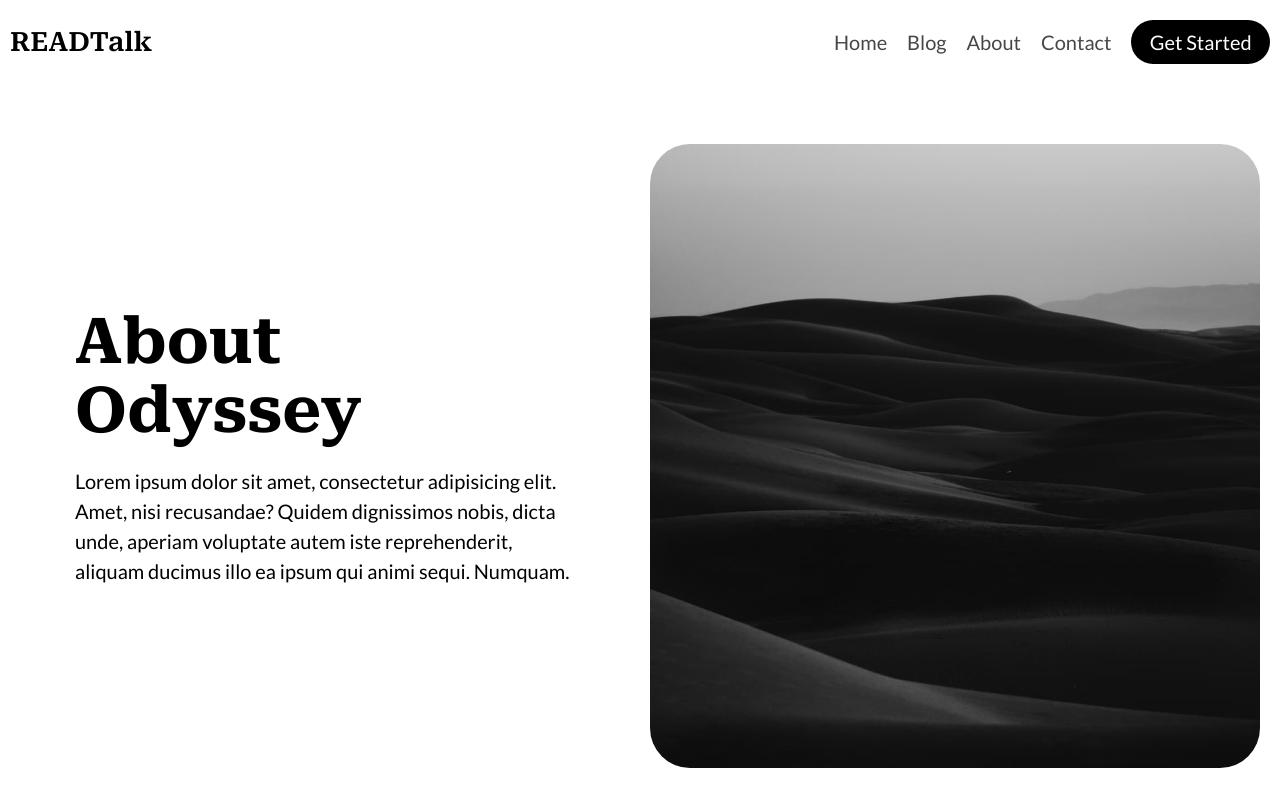
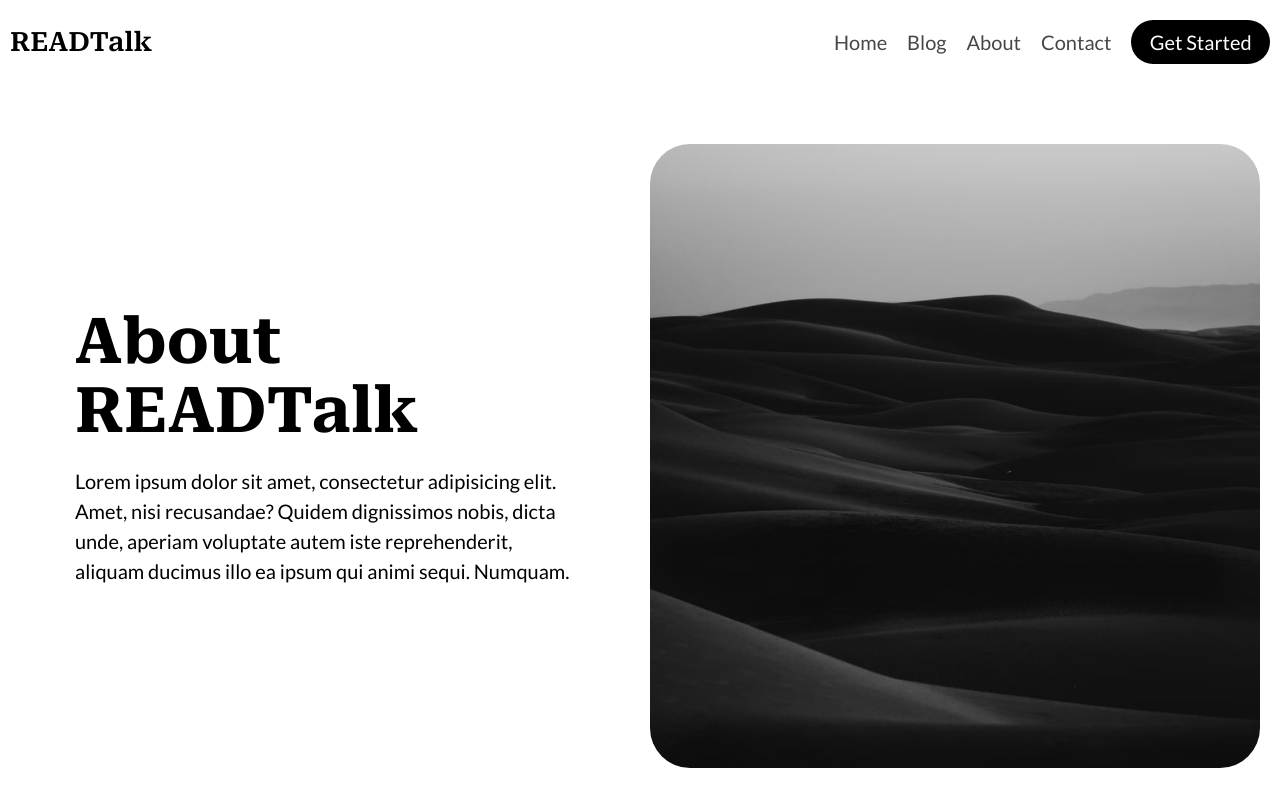
Before and after one commit to readtalk/readtalk, an Astro site: page /company/about in a window 1280 px wide. Shown: the top 800 px of the page. Built offline with nearby package versions, Linux system fonts and the light colour scheme; Astro itself is replaced by a stand-in of ours.

Commit message:
Update heading from 'Odyssey' to 'READTalk'

```diff
--- a/src/pages/company/about.astro
+++ b/src/pages/company/about.astro
@@ -12,7 +12,7 @@ const seo = {
 <Layout {seo}>
 	<HeroSection>
 		<div slot="text-container">
-			<h1>About Odyssey</h1>
+			<h1>About READTalk</h1>
 			<p>
 				Lorem ipsum dolor sit amet, consectetur adipisicing elit. Amet, nisi
 				recusandae? Quidem dignissimos nobis, dicta unde, aperiam voluptate
```
